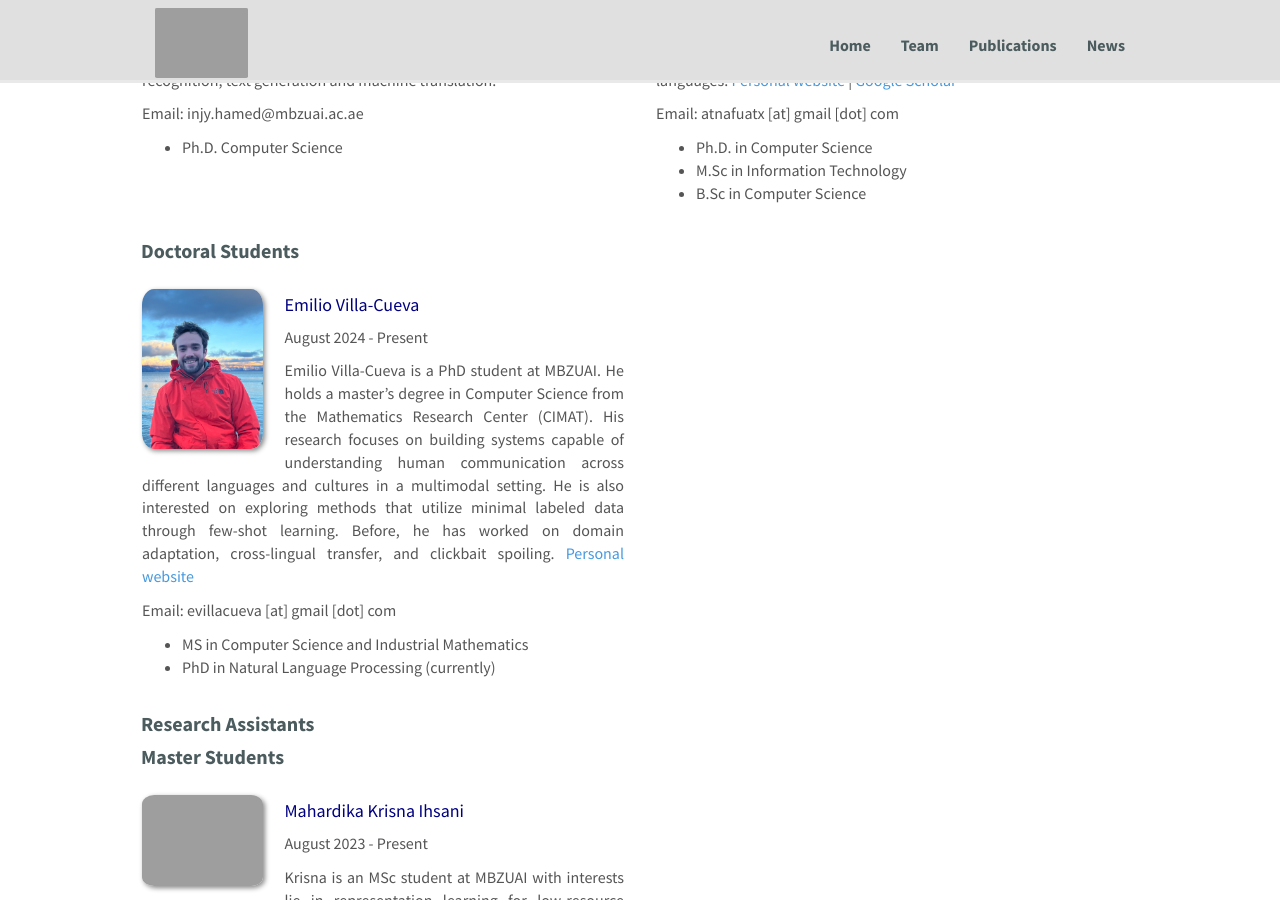
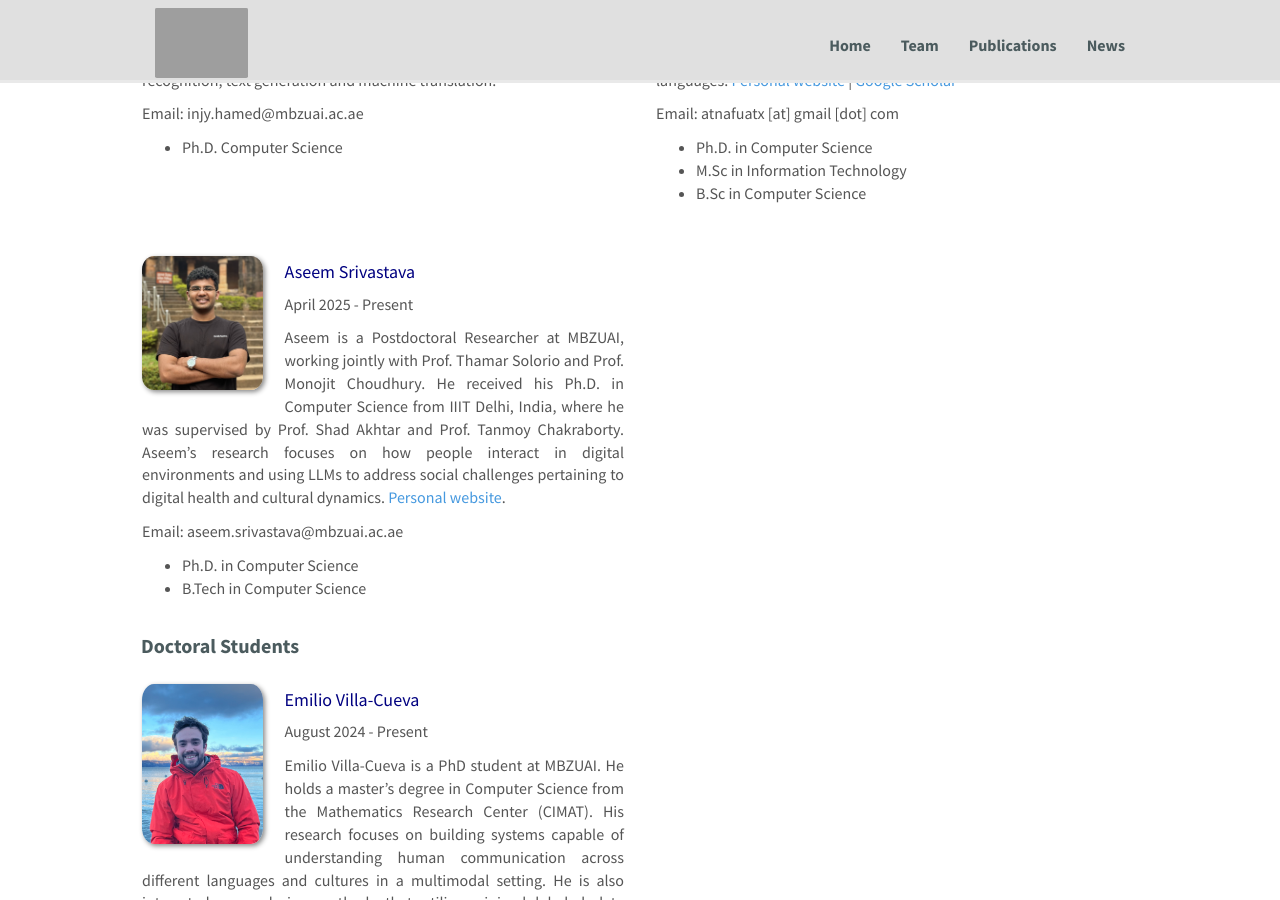
Before and after one commit to RiTUAL-MBZUAI/web, a Jekyll site: the page built from _pages/team.md, in a window 1280 px wide and 900 px high, scrolled down 704 px. Built offline with Jekyll 4.4.1, drawn with Linux system fonts in a browser that asks for light colours; nearby versions of some CDN libraries.

Commit message:
Aseem's profile added

```diff
--- a/_data/postdocs.yml
+++ b/_data/postdocs.yml
@@ -19,3 +19,14 @@
   education2: M.Sc in Information Technology
   education3: B.Sc in Computer Science
   education4:
+
+- name: Aseem Srivastava
+  photo: aseem.jpeg
+  duration: April 2025 - Present
+  info: Aseem is a Postdoctoral Researcher at MBZUAI, working jointly with Prof. Thamar Solorio and Prof. Monojit Choudhury. He received his Ph.D. in Computer Science from IIIT Delhi, India, where he was supervised by Prof. Shad Akhtar and Prof. Tanmoy Chakraborty. Aseem's research focuses on how people interact in digital environments and using LLMs to address social challenges pertaining to digital health and cultural dynamics. [Personal website](https://as3eem.github.io/).
+  email: aseem.srivastava@mbzuai.ac.ae
+  number_educ: 2
+  education1: Ph.D. in Computer Science
+  education2: B.Tech in Computer Science
+  education3:
+  education4:
```
Also changed, not shown: images/teampic/aseem.jpeg (added).
